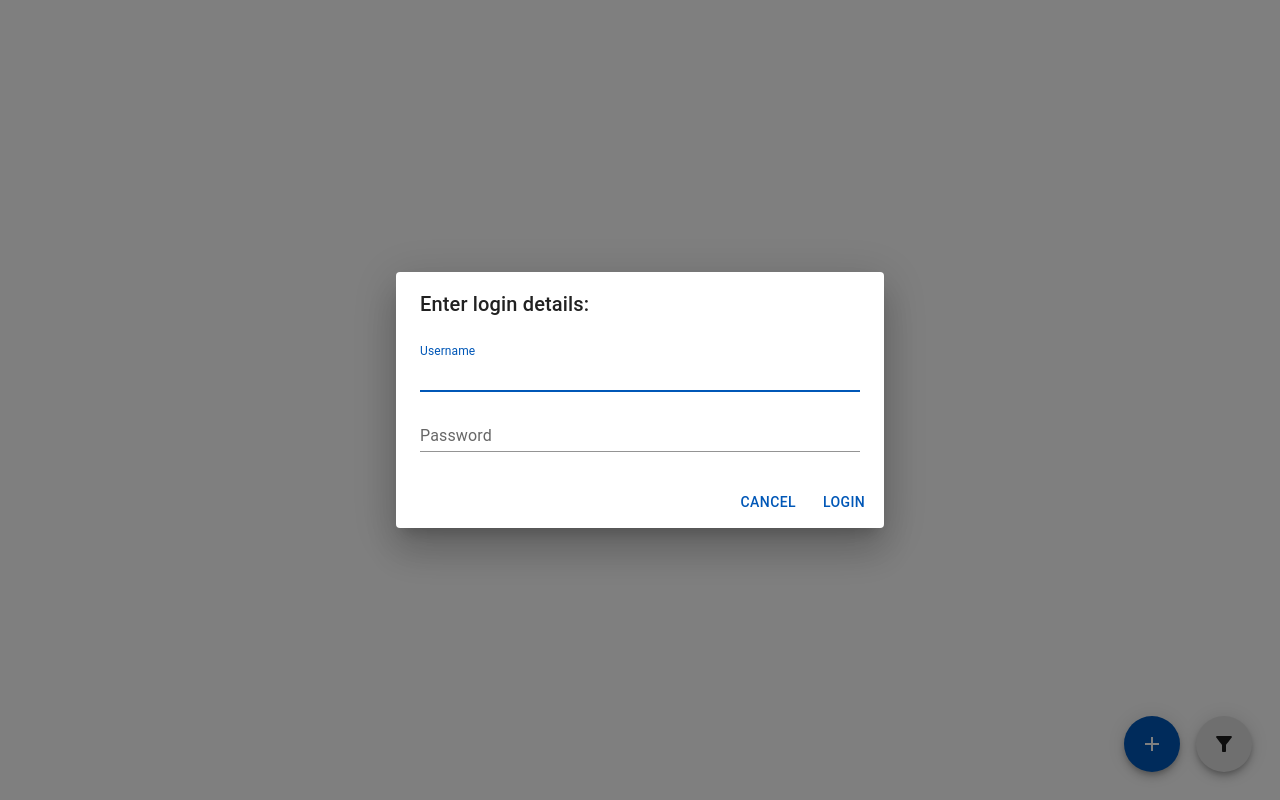
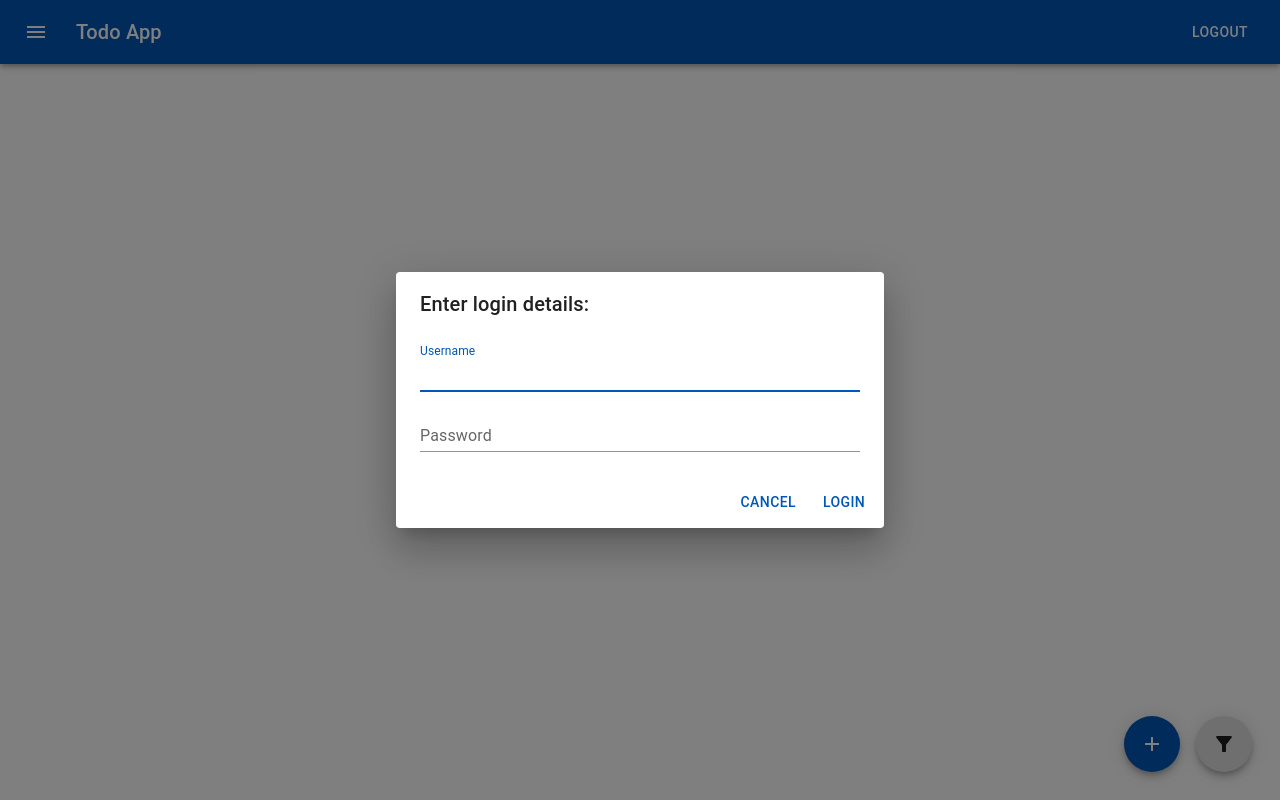
Before and after one commit to benjaminpritchard230/myapp, a React (Create React App) app: page / in a window 1280 px wide. Built offline with nearby package versions, Linux system fonts and the light colour scheme.

Commit message:
Got a problem with infinite loop

```diff
--- a/src/App.js
+++ b/src/App.js
@@ -11,6 +11,7 @@ import FloatingActionButtons from './components/FloatingActionButtons';
 import axios from "axios";
 import AddTaskDialog from './components/AddTaskDialog';
 import LogInModal from './components/LogInModal';
+import ButtonAppBar from './components/ButtonAppBar';
 
 function App() {
   const lightTheme = createTheme({
@@ -31,7 +32,8 @@ function App() {
   const [update, setUpdate] = useState(0)
 
   useEffect(() => {
-    if(token.length===0){setLogInDialog(true)}
+    if(token.length===0){setLogInDialog(true);
+    setTaskList([])}
   }, [update])
 
 
@@ -44,6 +46,7 @@ function App() {
       .then((response) => {
         console.log(response.data);
         setTaskList(response.data);
+        setUpdate(update+1)
       })
       .catch((error) => {
         console.log(error);
@@ -67,14 +70,14 @@ function App() {
       <Box sx={{ flexGrow: 1, minWidth: 1 }} key="1">
         <Grid container spacing={0}>
           <Grid item xs={12}>
-
+            <ButtonAppBar token={token} setToken={setToken} update={update} setUpdate={setUpdate}/>
           </Grid>
           {displayTasks()}
 
         </Grid>
       </Box>
       <FloatingActionButtons taskDialog={taskDialog} setTaskDialog={setTaskDialog}/>
-          <AddTaskDialog taskDialog={taskDialog} setTaskDialog={setTaskDialog}/>
+          <AddTaskDialog taskDialog={taskDialog} setTaskDialog={setTaskDialog} update={update} setUpdate={setUpdate}/>
           <LogInModal token={token} setToken={setToken} update={update} setUpdate={setUpdate} logInDialog={logInDialog} setLogInDialog={setLogInDialog}/>
 
     </ThemeProvider>
--- a/src/components/AddTaskDialog.jsx
+++ b/src/components/AddTaskDialog.jsx
@@ -10,7 +10,7 @@ import { v4 as uuidv4 } from "uuid";
 import axios from "axios";
 
 
-export default function AddTaskDialog({ taskDialog, setTaskDialog }) {
+export default function AddTaskDialog({ taskDialog, setTaskDialog, update, setUpdate }) {
     const addTaskUrl = "http://localhost:8000/tasks/"
     const token = "78b5ff3cdd9a2472636fe3e679295510ef829916"
 
--- /dev/null
+++ b/src/components/ButtonAppBar.jsx
@@ -0,0 +1,32 @@
+import * as React from 'react';
+import AppBar from '@mui/material/AppBar';
+import Box from '@mui/material/Box';
+import Toolbar from '@mui/material/Toolbar';
+import Typography from '@mui/material/Typography';
+import Button from '@mui/material/Button';
+import IconButton from '@mui/material/IconButton';
+import MenuIcon from '@mui/icons-material/Menu';
+
+export default function ButtonAppBar({token, setToken, update, setUpdate}) {
+  return (
+    <Box sx={{ flexGrow: 1 }}>
+      <AppBar position="static">
+        <Toolbar>
+          <IconButton
+            size="large"
+            edge="start"
+            color="inherit"
+            aria-label="menu"
+            sx={{ mr: 2 }}
+          >
+            <MenuIcon />
+          </IconButton>
+          <Typography variant="h6" component="div" sx={{ flexGrow: 1 }}>
+            Todo App
+          </Typography>
+          <Button onClick={()=>{setToken("");setUpdate(update+1)}} color="inherit">Logout</Button>
+        </Toolbar>
+      </AppBar>
+    </Box>
+  );
+}
--- a/src/components/LogInModal.jsx
+++ b/src/components/LogInModal.jsx
@@ -60,7 +60,7 @@ axios.post("http://localhost:8000/login_api/", {username:username, password:pass
           <DialogActions>
             <Button
               onClick={() => {
-
+                setLogInDialog(false)
               }}
             >
               Cancel
--- a/src/components/TaskCard.jsx
+++ b/src/components/TaskCard.jsx
@@ -6,8 +6,17 @@ import CardMedia from '@mui/material/CardMedia';
 import Button from '@mui/material/Button';
 import Typography from '@mui/material/Typography';
 import axios from "axios";
-
+import { Grid } from "@mui/material";
+import { styled } from "@mui/material/styles";
+import Paper from "@mui/material/Paper";
 export default function TaskCard({task}) {
+  const Item = styled(Paper)(({ theme }) => ({
+    backgroundColor: theme.palette.mode === "dark" ? "#1A2027" : "#fff",
+    ...theme.typography.body2,
+    padding: theme.spacing(1),
+    textAlign: "center",
+    color: theme.palette.text.secondary,
+  }));
 
   const token = "78b5ff3cdd9a2472636fe3e679295510ef829916"
   const imageUrl = `localhost:8000${task.image}`
@@ -28,14 +37,10 @@ export default function TaskCard({task}) {
       .finally(() => {});
   }
   return (
-    <Card sx={{ maxWidth: 345 }}>
-      <CardMedia
-        component="img"
-        height="140"
-        image={imageUrl}
-        alt={task.description}
-      />
-      <CardContent>
+    <Grid item xs={12} md={6} lg={4}>
+      <Item sx={{ m: 0.5 }}>
+    <Card sx={{  minHeight: 150 }}>
+      <CardContent sx={{ minHeight: 150 }}>
         <Typography gutterBottom variant="h5" component="div">
           {task.name}
         </Typography>
@@ -48,5 +53,7 @@ export default function TaskCard({task}) {
         <Button onClick={()=>{console.log(imageUrl)}} size="small">Image url</Button>
       </CardActions>
     </Card>
+    </Item>
+    </Grid>
   );
 }
```
